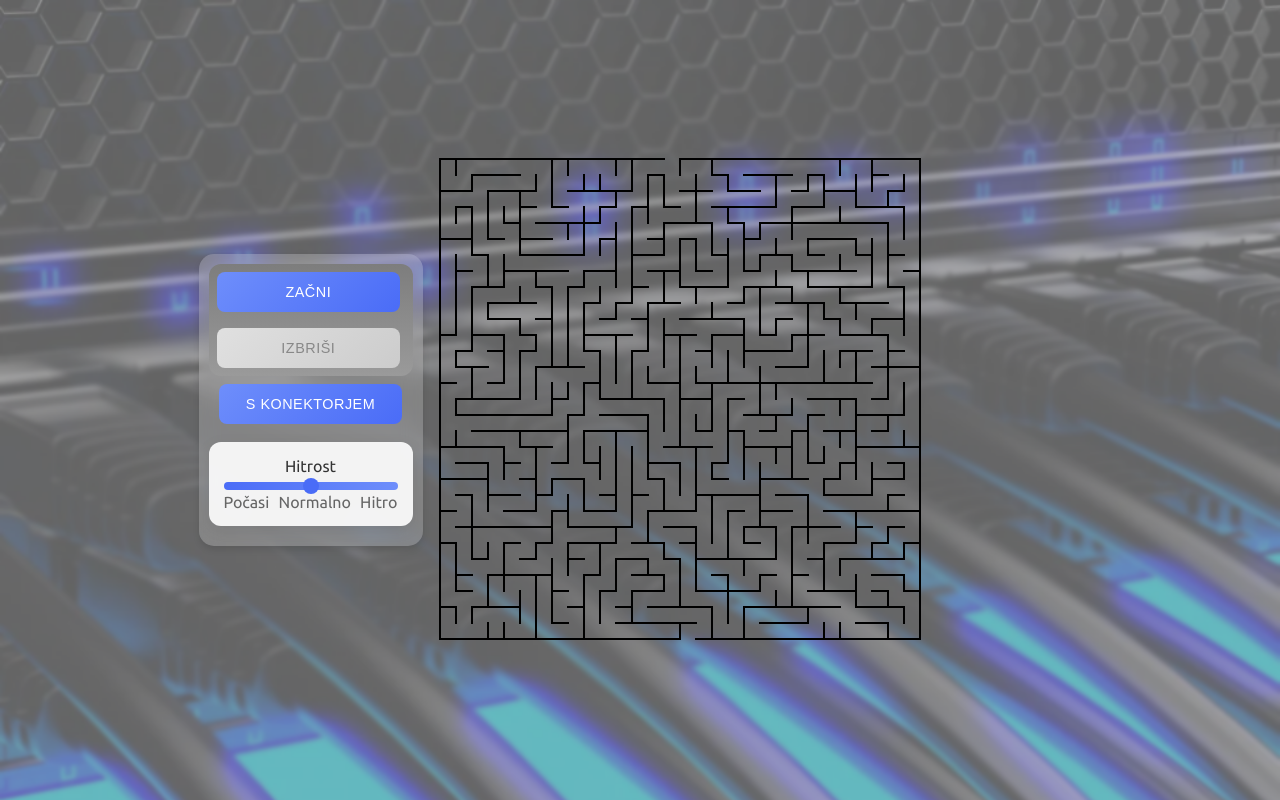
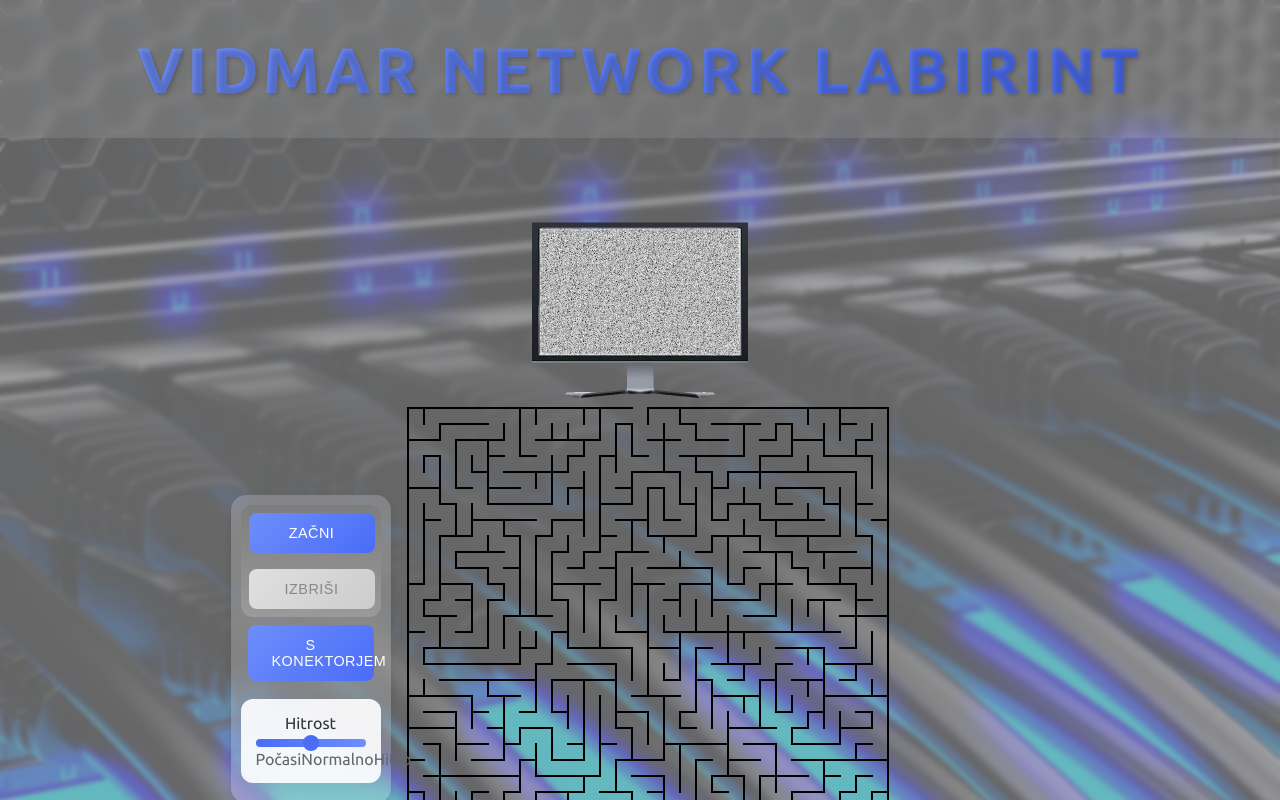
Before and after one commit to Shoter3000/Labirint, a plain HTML site: page index.html in a window 1280 px wide. Drawn offline with Linux system fonts and the light colour scheme.

Commit message:
css changes

```diff
--- a/css/style.css
+++ b/css/style.css
@@ -67,6 +67,42 @@ body {
     z-index: -1;
 }
 
+.header {
+    width: 100%;
+    padding: 2rem 0;
+    margin-bottom: 1rem;
+    display: flex;
+    justify-content: center;
+    align-items: center;
+    background: rgba(255, 255, 255, 0.1);
+    backdrop-filter: blur(5px);
+}
+
+.page-title {
+    font-family: "Ubuntu", serif;
+    font-weight: 700;
+    font-size: 4rem;
+    color: #4a6cf7;
+    text-align: center;
+    margin: 0;
+    text-transform: uppercase;
+    letter-spacing: 4px;
+    text-shadow: 2px 2px 4px rgba(0, 0, 0, 0.2);
+    background: linear-gradient(135deg, #6e8efb, #4a6cf7);
+    -webkit-background-clip: text;
+    -webkit-text-fill-color: transparent;
+}
+
+.monitor {
+    display: flex;
+    justify-content: center;
+}
+
+.monitor-img {
+    width: 50%;
+    height: auto;
+}
+
 #canvas {
     position: absolute;
     z-index: 333;
@@ -87,7 +123,6 @@ body {
     flex-direction: column;
     justify-content: center;
     align-items: center;
-    min-width: 100vh;
     min-height: 100vh;
 }
 
@@ -117,7 +152,7 @@ body {
     padding: 10px;
     background: rgba(255, 255, 255, 0.2);
     backdrop-filter: blur(10px);
-    width: 14rem;
+    width: 20vh;
     box-shadow: 0 4px 6px rgba(0, 0, 0, 0.1);
 }
 
--- a/index.html
+++ b/index.html
@@ -5,11 +5,17 @@
     <meta charset="UTF-8">
     <meta name="viewport" content="width=device-width, initial-scale=1.0">
     <link rel="stylesheet" href="css/style.css">
-    <title>Labirint GPU - Monitor</title>
+    <title>Labirint</title>
 </head>
 
-<body>
-    <div class="background" id="main">
+<body class="background">
+    <div class="header">
+        <h1 class="page-title">VIDMAR NETWORK LABIRINT</h1>
+    </div>
+    <div id="main">
+        <div class="monitor">
+            <img src="img/monitor.gif" alt="Monitor" class="monitor-img">
+        </div>
         <div id="lab-but">
             <div class="labry">
                 <canvas width="484" height="484" id="canvas"></canvas>
@@ -448,7 +454,6 @@
                     <line x1="482" y1="2" x2="482" y2="482" />
                   </g>
                 </svg>
-
             </div>
             <div class="btns">
                 <div id="box2btn">
--- a/js/javascript.js
+++ b/js/javascript.js
@@ -455,6 +455,7 @@ document.addEventListener("DOMContentLoaded", function () {
         const step = speed / dolzinaCrte;
         reverseCrta -= step;
 
+
         if (reverseCrta <= 0) {
             reverseCrta = 1;
             reverseX -= 2;
@@ -465,6 +466,7 @@ document.addEventListener("DOMContentLoaded", function () {
             requestAnimationFrame(reverseAnimation);
         } else {
             isReversing = false;
+            ctx.clearRect(0, 0, canvas.width, canvas.height);
             document.getElementById('start').disabled = false;
             document.getElementById('oboje').disabled = false;
             document.getElementById('erase').disabled = false;
```
